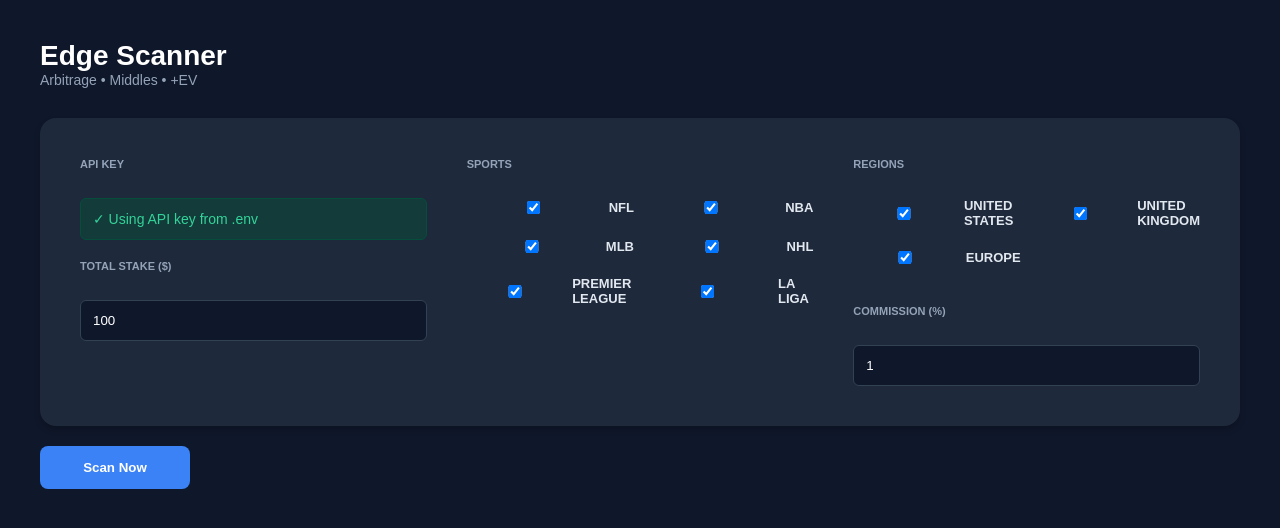
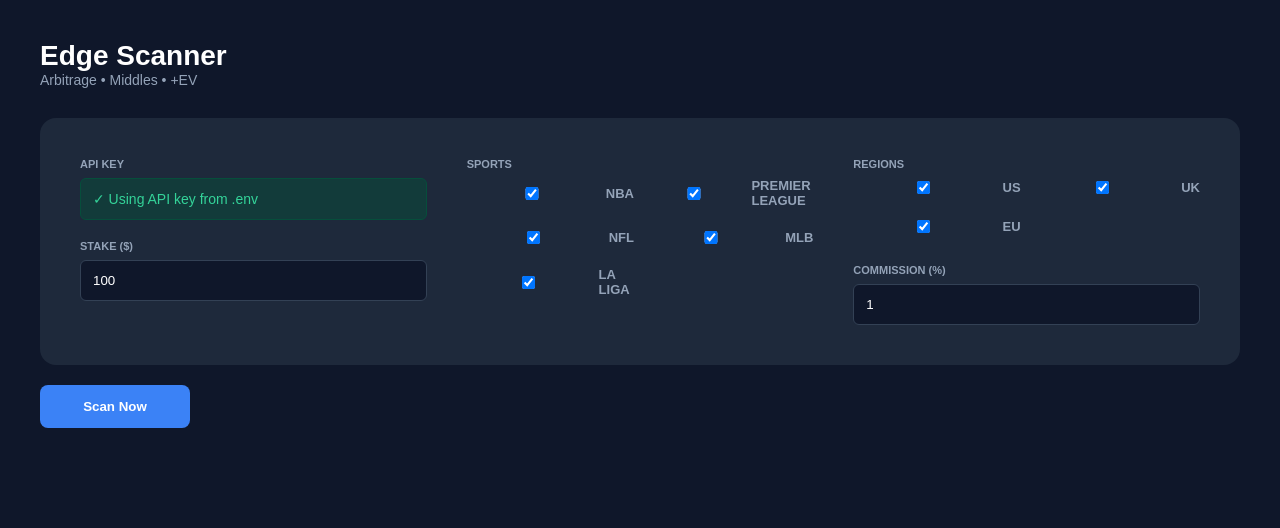
Before and after one commit to fekitorich/odd, a Flask app: page / in a window 1280 px wide. Shown: the top 528 px of the page. Run offline with Flask 3, Linux system fonts and the light colour scheme.

Commit message:
Update index.html

```diff
--- a/templates/index.html
+++ b/templates/index.html
@@ -2,145 +2,150 @@
 <html lang="pt-br">
 <head>
     <meta charset="UTF-8">
-    <meta name="viewport" content="width=device-width, initial-scale=1.0">
     <title>Edge Scanner</title>
     <style>
-        :root {
-            --bg-dark: #0f172a; --panel-bg: #1e293b; --text-main: #e2e8f0;
-            --text-muted: #94a3b8; --primary: #3b82f6; --success-bg: #064e3b;
-            --success-text: #34d399; --border: #334155;
-        }
-        body { background-color: var(--bg-dark); color: var(--text-main); font-family: sans-serif; margin: 0; padding: 40px; }
+        :root { --bg: #0f172a; --panel: #1e293b; --text: #e2e8f0; --primary: #3b82f6; --green: #064e3b; --green-text: #34d399; }
+        body { background: var(--bg); color: var(--text); font-family: sans-serif; padding: 40px; margin: 0; }
         .container { max-width: 1200px; margin: 0 auto; }
-        .header { display: flex; justify-content: space-between; align-items: flex-start; margin-bottom: 30px; }
-        h1 { margin: 0; font-size: 28px; font-weight: 700; color: white; }
-        .subtitle { color: var(--text-muted); font-size: 14px; }
+        .header { display: flex; justify-content: space-between; margin-bottom: 30px; }
+        h1 { margin: 0; font-size: 28px; color: white; }
+        .main-panel { background: var(--panel); padding: 40px; border-radius: 16px; display: grid; grid-template-columns: 1fr 1fr 1fr; gap: 40px; }
+        label { display: block; font-size: 11px; font-weight: bold; color: #94a3b8; margin-bottom: 8px; text-transform: uppercase; }
+        input { background: var(--bg); border: 1px solid #334155; color: white; padding: 12px; border-radius: 6px; width: 100%; box-sizing: border-box; }
+        .success { background: rgba(6,78,59,0.5); border: 1px solid var(--green); color: var(--green-text); padding: 12px; border-radius: 6px; font-size: 14px; }
+        .grid { display: grid; grid-template-columns: 1fr 1fr; gap: 12px; }
+        .item { display: flex; align-items: center; gap: 10px; font-size: 13px; cursor: pointer; }
+        .btn { background: var(--primary); color: white; border: none; padding: 14px; border-radius: 8px; font-weight: 600; cursor: pointer; width: 150px; margin-top: 20px; }
 
-        .main-panel {
-            background-color: var(--panel-bg); border-radius: 16px; padding: 40px;
-            display: grid; grid-template-columns: 1fr 1fr 1fr; gap: 40px; box-shadow: 0 4px 6px rgba(0,0,0,0.2);
-        }
-        .form-section { display: flex; flex-direction: column; gap: 20px; }
-        label { display: block; font-size: 11px; font-weight: 700; color: var(--text-muted); text-transform: uppercase; margin-bottom: 8px; }
-        input { background: var(--bg-dark); border: 1px solid var(--border); color: white; padding: 12px; border-radius: 6px; width: 100%; box-sizing: border-box; }
+        /* ABAS - Focadas para funcionar o clique */
+        .tabs { display: flex; gap: 10px; margin-top: 40px; border-bottom: 1px solid #334155; }
+        .tab { padding: 10px 20px; cursor: pointer; color: #94a3b8; border-bottom: 2px solid transparent; }
+        .tab.active { color: white; border-bottom: 2px solid var(--primary); font-weight: bold; }
+        .content { display: none; background: var(--panel); padding: 20px; border-radius: 0 0 16px 16px; }
+        .content.active { display: block; }
 
-        .api-success { background: rgba(6, 78, 59, 0.5); border: 1px solid var(--success-bg); color: var(--success-text); padding: 12px; border-radius: 6px; font-size: 14px; }
-        .checkbox-grid { display: grid; grid-template-columns: 1fr 1fr; gap: 12px; }
-        .checkbox-item { display: flex; align-items: center; gap: 10px; font-size: 13px; cursor: pointer; color: var(--text-main); }
-        .scan-btn { background: var(--primary); color: white; border: none; padding: 14px; border-radius: 8px; font-weight: 600; cursor: pointer; width: 150px; margin-top: 20px; }
-
-        .tabs { display: flex; gap: 10px; margin-top: 40px; border-bottom: 1px solid var(--border); }
-        .tab { padding: 10px 20px; cursor: pointer; color: var(--text-muted); border-bottom: 2px solid transparent; }
-        .tab.active { color: white; border-bottom: 2px solid var(--primary); font-weight: bold; }
-        .tab-content { display: none; background: var(--panel-bg); padding: 20px; border-radius: 0 0 16px 16px; }
-        .tab-content.active { display: block; }
         table { width: 100%; border-collapse: collapse; }
-        th { text-align: left; color: var(--text-muted); font-size: 11px; text-transform: uppercase; padding: 10px; border-bottom: 1px solid var(--border); }
-        td { padding: 15px 10px; border-bottom: 1px solid var(--border); font-size: 14px; }
-        .roi-badge { background: var(--success-bg); color: var(--success-text); padding: 4px 8px; border-radius: 4px; font-weight: bold; }
+        td, th { padding: 15px; border-bottom: 1px solid #334155; text-align: left; }
+        th { font-size: 11px; color: #94a3b8; text-transform: uppercase; }
+        .roi { background: var(--green); color: var(--green-text); padding: 4px 8px; border-radius: 4px; font-weight: bold; }
     </style>
 </head>
 <body>
     <div class="container">
-        <div class="header">
-            <div><h1>Edge Scanner</h1><div class="subtitle">Arbitrage • Middles • +EV</div></div>
-        </div>
+        <div class="header"><div><h1>Edge Scanner</h1><div style="font-size:14px;color:#94a3b8">Arbitrage • Middles • +EV</div></div></div>
 
-        <form id="scanner-form">
+        <form id="form">
             <div class="main-panel">
-                <div class="form-section">
-                    <label>API KEY</label>
-                    <div class="api-success">✓ Using API key from .env</div>
-                    <label>TOTAL STAKE ($)</label>
-                    <input type="number" name="stake" value="100">
+                <div>
+                    <label>API KEY</label><div class="success">✓ Using API key from .env</div>
+                    <label style="margin-top:20px">STAKE ($)</label><input type="number" name="stake" value="100">
                 </div>
-
-                <div class="form-section">
+                <div>
                     <label>SPORTS</label>
-                    <div class="checkbox-grid">
-                        <label class="checkbox-item"><input type="checkbox" name="sports" value="americanfootball_nfl" checked> NFL</label>
-                        <label class="checkbox-item"><input type="checkbox" name="sports" value="basketball_nba" checked> NBA</label>
-                        <label class="checkbox-item"><input type="checkbox" name="sports" value="baseball_mlb" checked> MLB</label>
-                        <label class="checkbox-item"><input type="checkbox" name="sports" value="icehockey_nhl" checked> NHL</label>
-                        <label class="checkbox-item"><input type="checkbox" name="sports" value="soccer_epl" checked> Premier League</label>
-                        <label class="checkbox-item"><input type="checkbox" name="sports" value="soccer_spain_la_liga" checked> La Liga</label>
+                    <div class="grid">
+                        <label class="item"><input type="checkbox" name="sports" value="basketball_nba" checked> NBA</label>
+                        <label class="item"><input type="checkbox" name="sports" value="soccer_epl" checked> Premier League</label>
+                        <label class="item"><input type="checkbox" name="sports" value="americanfootball_nfl" checked> NFL</label>
+                        <label class="item"><input type="checkbox" name="sports" value="baseball_mlb" checked> MLB</label>
+                        <label class="item"><input type="checkbox" name="sports" value="soccer_spain_la_liga" checked> La Liga</label>
                     </div>
                 </div>
-
-                <div class="form-section">
+                <div>
                     <label>REGIONS</label>
-                    <div class="checkbox-grid">
-                        <label class="checkbox-item"><input type="checkbox" name="regions" value="us" checked> United States</label>
-                        <label class="checkbox-item"><input type="checkbox" name="regions" value="uk" checked> United Kingdom</label>
-                        <label class="checkbox-item"><input type="checkbox" name="regions" value="eu" checked> Europe</label>
+                    <div class="grid">
+                        <label class="item"><input type="checkbox" name="regions" value="us" checked> US</label>
+                        <label class="item"><input type="checkbox" name="regions" value="uk" checked> UK</label>
+                        <label class="item"><input type="checkbox" name="regions" value="eu" checked> EU</label>
                     </div>
-                    <label style="margin-top:10px">COMMISSION (%)</label>
-                    <input type="number" name="commission" value="1">
+                    <label style="margin-top:20px">COMMISSION (%)</label><input type="number" name="commission" value="1">
                 </div>
             </div>
-            <button type="submit" class="scan-btn" id="btn-text">Scan Now</button>
+            <button type="submit" class="btn" id="btn">Scan Now</button>
         </form>
 
-        <div id="results-wrapper" style="display:none">
+        <div id="results" style="display:none">
             <div class="tabs">
-                <div id="tab-arb" class="tab active" onclick="openTab('arbitrage')">Arbitrage</div>
-                <div id="tab-mid" class="tab" onclick="openTab('middles')">Middles</div>
-                <div id="tab-ev" class="tab" onclick="openTab('plus-ev')">+EV</div>
+                <div class="tab active" onclick="switchTab('ev', this)">+EV</div>
+                <div class="tab" onclick="switchTab('arb', this)">Arbitrage</div>
+                <div class="tab" onclick="switchTab('mid', this)">Middles</div>
             </div>
-            <div id="arbitrage" class="tab-content active">
-                <table><thead><tr><th>Sport</th><th>Event</th><th>Market</th><th>ROI</th></tr></thead><tbody id="arb-body"></tbody></table>
+
+            <div id="ev" class="content active">
+                <table><thead><tr><th>Sport / Event</th><th>Bet</th><th>Edge/ROI</th></tr></thead><tbody id="tb-ev"></tbody></table>
             </div>
-            <div id="middles" class="tab-content">
-                <table><thead><tr><th>Sport</th><th>Event</th><th>Range</th><th>ROI</th></tr></thead><tbody id="mid-body"></tbody></table>
+
+            <div id="arb" class="content">
+                <table><thead><tr><th>Sport / Event</th><th>Bet</th><th>ROI</th></tr></thead><tbody id="tb-arb"></tbody></table>
             </div>
-            <div id="plus-ev" class="tab-content">
-                <table><thead><tr><th>Sport</th><th>Event</th><th>Edge</th><th>ROI</th></tr></thead><tbody id="ev-body"></tbody></table>
+
+            <div id="mid" class="content">
+                <table><thead><tr><th>Sport / Event</th><th>Range</th><th>ROI</th></tr></thead><tbody id="tb-mid"></tbody></table>
             </div>
         </div>
     </div>
 
     <script>
-        function openTab(name) {
-            document.querySelectorAll('.tab, .tab-content').forEach(el => el.classList.remove('active'));
-            document.getElementById(name).classList.add('active');
-            // Corrigido para garantir que a aba clique funcione
-            if(name === 'arbitrage') document.getElementById('tab-arb').classList.add('active');
-            if(name === 'middles') document.getElementById('tab-mid').classList.add('active');
-            if(name === 'plus-ev') document.getElementById('tab-ev').classList.add('active');
+        function switchTab(id, el) {
+            document.querySelectorAll('.content').forEach(c => c.classList.remove('active'));
+            document.querySelectorAll('.tab').forEach(t => t.classList.remove('active'));
+            document.getElementById(id).classList.add('active');
+            el.classList.add('active');
         }
 
-        document.getElementById('scanner-form').addEventListener('submit', async (e) => {
+        document.getElementById('form').addEventListener('submit', async (e) => {
             e.preventDefault();
-            const btn = document.getElementById('btn-text');
+            const btn = document.getElementById('btn');
             btn.innerText = 'Scanning...';
-            const formData = new FormData(e.target);
+
             const payload = {
-                sports: formData.getAll('sports'),
-                regions: formData.getAll('regions'),
-                stake: formData.get('stake'),
-                commission: formData.get('commission')
+                sports: [...new FormData(e.target).getAll('sports')],
+                regions: [...new FormData(e.target).getAll('regions')],
+                stake: document.querySelector('[name=stake]').value,
+                commission: document.querySelector('[name=commission]').value
             };
 
             try {
-                const response = await fetch('/scan', {
+                const res = await fetch('/scan', {
                     method: 'POST',
-                    headers: { 'Content-Type': 'application/json' },
+                    headers: {'Content-Type': 'application/json'},
                     body: JSON.stringify(payload)
                 });
-                const data = await response.json();
-                document.getElementById('results-wrapper').style.display = 'block';
-                fill('arb-body', data.arbitrage?.opportunities || [], 'market');
-                fill('mid-body', data.middles?.opportunities || [], 'range');
-                fill('ev-body', data.plus_ev?.opportunities || [], 'edge');
-            } catch (err) { alert('Erro no scan'); }
-            finally { btn.innerText = 'Scan Now'; }
+
+                const data = await res.json();
+                document.getElementById('results').style.display = 'block';
+
+                // Preenche as tabelas com os dados do seu scanner original
+                fill('tb-ev', data.plus_ev?.opportunities);
+                fill('tb-arb', data.arbitrage?.opportunities);
+                fill('tb-mid', data.middles?.opportunities);
+
+            } catch (err) {
+                console.error(err);
+                alert('Erro na conexão. Verifique os logs.');
+            } finally {
+                btn.innerText = 'Scan Now';
+            }
         });
 
-        function fill(id, items, extra) {
-            const b = document.getElementById(id);
-            b.innerHTML = items.length ? '' : '<tr><td colspan="4">No opportunities found.</td></tr>';
-            items.forEach(o => {
-                b.innerHTML += `<tr><td>${o.sport}</td><td>${o.event}</td><td>${o[extra] || '-'}</td><td><span class="roi-badge">${o.roi_percent}%</span></td></tr>`;
+        function fill(id, list) {
+            const tb = document.getElementById(id);
+            if (!list || list.length === 0) {
+                tb.innerHTML = '<tr><td colspan="3">Sem oportunidades +EV encontradas neste momento.</td></tr>';
+                return;
+            }
+            tb.innerHTML = '';
+            list.forEach(i => {
+                // Tenta pegar o ROI ou o Edge, dependendo de como seu scanner nomeia
+                const roi = i.roi_percent || i.ev_percent || 0;
+                // Tenta pegar o mercado ou a aposta
+                const bet = i.market || i.bet || i.selection || '-';
+
+                tb.innerHTML += `
+                    <tr>
+                        <td><strong>${i.sport}</strong><br>${i.event}</td>
+                        <td>${bet}</td>
+                        <td><span class="roi">${roi}%</span></td>
+                    </tr>`;
             });
         }
     </script>
```
